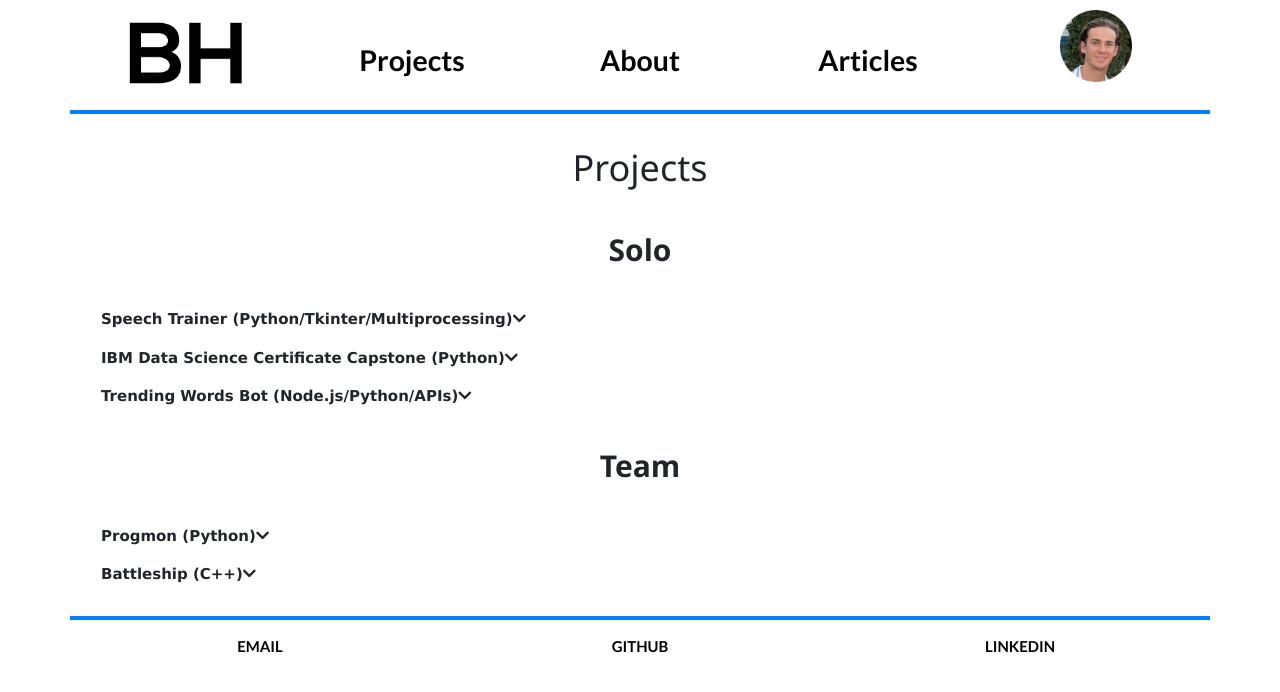
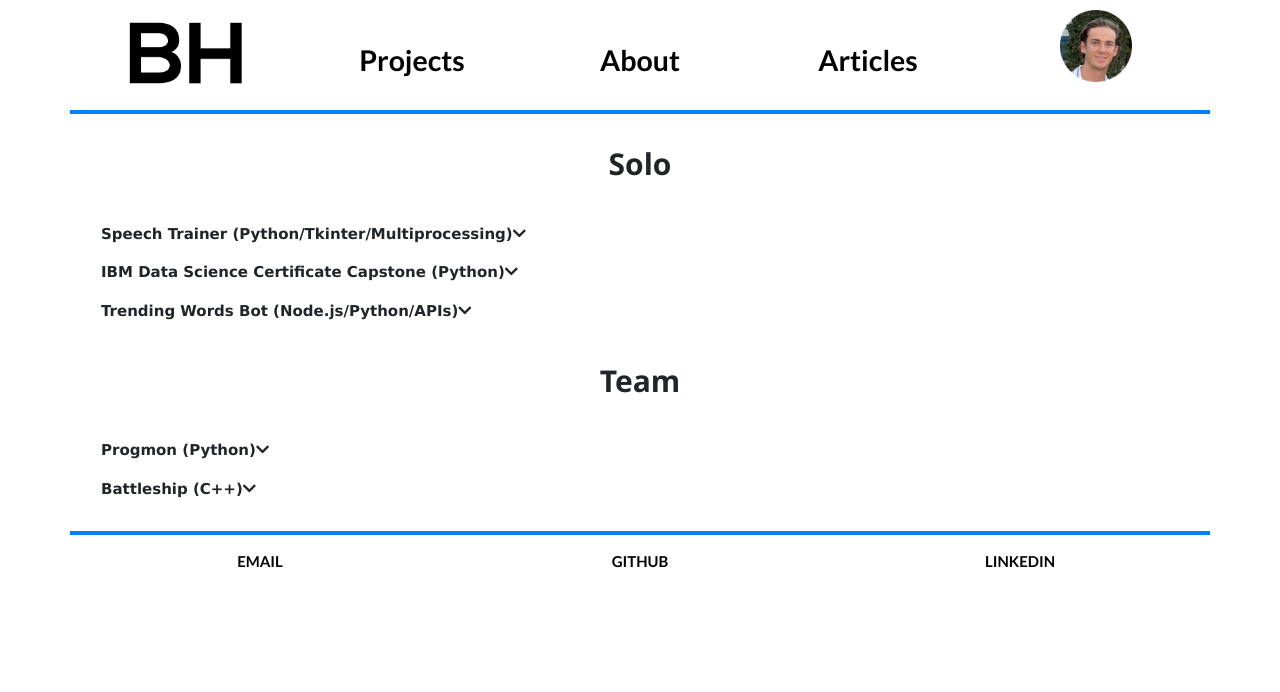
Before and after one commit to beauhodes/beauhodes.github.io, a Jekyll site: the page built from projects/index.html, in a window 1280 px wide. Shown: the top 692 px of the page. Built offline with Jekyll 4.4.1, drawn with Linux system fonts in a browser that asks for light colours; nearby versions of some CDN libraries.

Commit message:
Update index.html

```diff
--- a/projects/index.html
+++ b/projects/index.html
@@ -2,8 +2,6 @@
 layout: default
 title: Projects
 ---
-	<br>
-	<h1 style="text-align: center;">{{ page.title }}</h1>
 	<br>
 
 	<h2 style="font-weight: bold; text-align: center;">Solo</h2>
```
